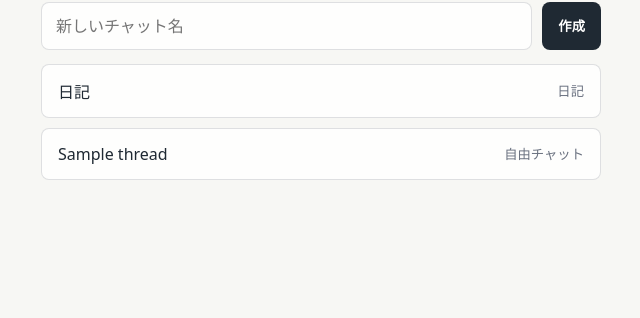
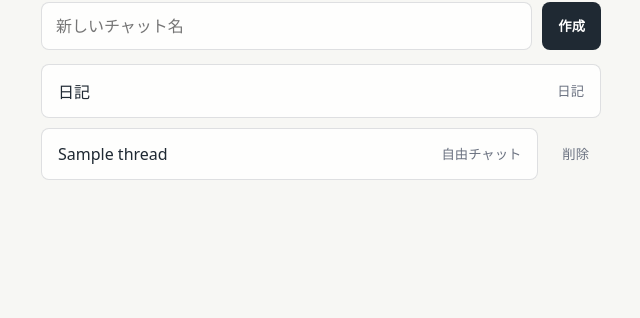
Before and after one commit to kokura-yuta/PAS, a FastAPI app: page / in a window 1280 px wide. Shown: the part 476-794 px from the top of the page, without its empty margins (119-759 px from the left). Run offline with FastAPI, Linux system fonts and the light colour scheme; tables that the repository leaves empty hold one stand-in row (values such as "Sample post").

Commit message:
Add custom chat thread deletion

```diff
--- a/main.py
+++ b/main.py
@@ -185,6 +185,21 @@ def create_chat_thread(title):
         db.refresh(thread)
 
         return thread
+    finally:
+        db.close()
+
+def delete_chat_thread(thread_id):
+    db = SessionLocal()
+
+    try:
+        thread = db.query(ChatThread).filter(ChatThread.id == thread_id).first()
+
+        if thread is None or thread.thread_type == "diary":
+            return
+
+        db.query(ChatMessage).filter(ChatMessage.thread_id == thread_id).delete()
+        db.delete(thread)
+        db.commit()
     finally:
         db.close()
 
@@ -691,6 +706,12 @@ def chat_thread_create(title: str = Form("")):
 
     return RedirectResponse(url=f"/chat/{thread.id}", status_code=303)
 
+@app.post("/chat_threads/{thread_id}/delete")
+def chat_thread_delete(thread_id: int):
+    delete_chat_thread(thread_id)
+
+    return RedirectResponse(url="/", status_code=303)
+
 @app.get("/memories")
 def memories_page(request: Request):
     memories = load_memory_items()
--- a/static/style.css
+++ b/static/style.css
@@ -137,7 +137,14 @@ body {
     max-width: 560px;
 }
 
-.thread-links a {
+.thread-item {
+    display: flex;
+    align-items: center;
+    gap: 12px;
+}
+
+.thread-link {
+    flex: 1;
     display: flex;
     justify-content: space-between;
     align-items: center;
@@ -150,9 +157,22 @@ body {
     text-decoration: none;
 }
 
-.thread-links small {
+.thread-link small {
     color: var(--muted);
     white-space: nowrap;
+}
+
+.thread-item form {
+    margin: 0;
+}
+
+.thread-item button {
+    padding: 10px 12px;
+    border: none;
+    border-radius: 8px;
+    background: transparent;
+    color: var(--muted);
+    cursor: pointer;
 }
 
 .page {
@@ -407,6 +427,14 @@ body {
         width: 100%;
     }
 
+    .thread-item {
+        align-items: stretch;
+    }
+
+    .thread-item button {
+        height: 100%;
+    }
+
     .page {
         padding: 32px 24px;
     }
--- a/templates/home.html
+++ b/templates/home.html
@@ -35,10 +35,18 @@
             {% if chat_threads %}
                 <div class="thread-links">
                     {% for thread in chat_threads %}
-                        <a href="/chat/{{ thread.id }}">
-                            <span>{{ thread.title }}</span>
-                            <small>{{ "日記" if thread.thread_type == "diary" else "自由チャット" }}</small>
-                        </a>
+                        <div class="thread-item">
+                            <a class="thread-link" href="/chat/{{ thread.id }}">
+                                <span>{{ thread.title }}</span>
+                                <small>{{ "日記" if thread.thread_type == "diary" else "自由チャット" }}</small>
+                            </a>
+
+                            {% if thread.thread_type != "diary" %}
+                                <form method="post" action="/chat_threads/{{ thread.id }}/delete">
+                                    <button type="submit" onclick="return confirm('このチャットを削除しますか？')">削除</button>
+                                </form>
+                            {% endif %}
+                        </div>
                     {% endfor %}
                 </div>
             {% else %}
```
